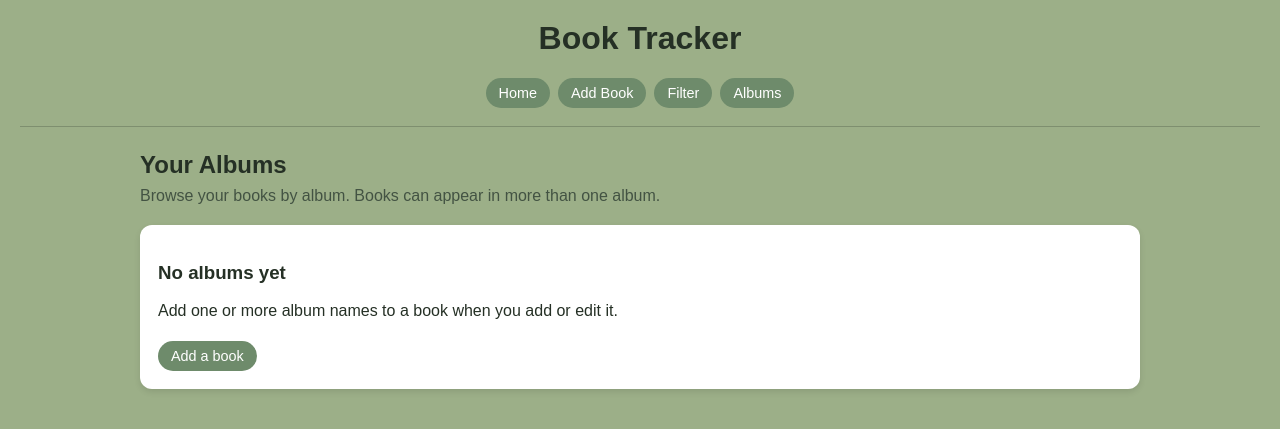
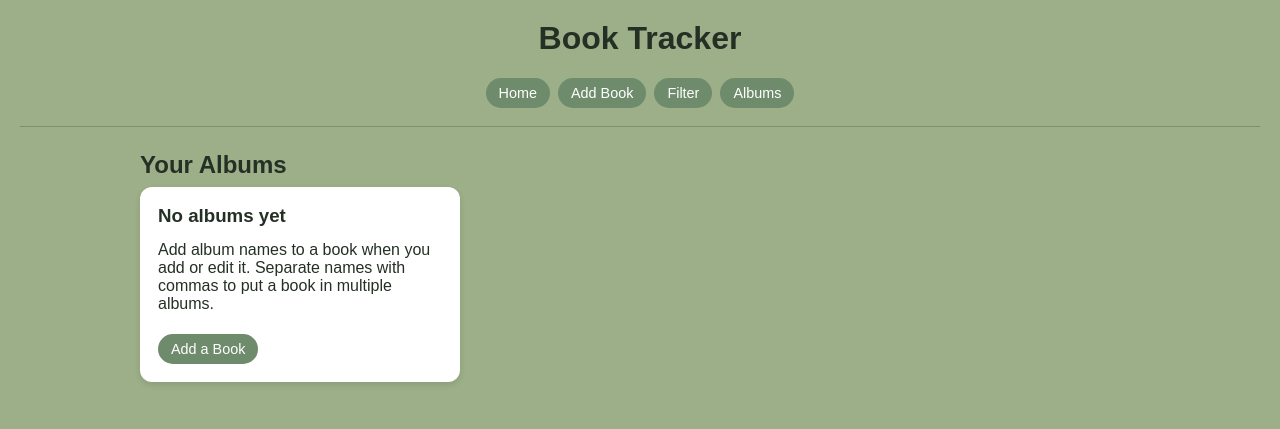
Before and after one commit to kelseymbird/booklist, a Flask app: page /albums in a window 1280 px wide. Shown: the top 429 px of the page. Run offline with Flask 3, Linux system fonts and the light colour scheme; data that the repository does not hold is empty.

Commit message:
Match_albums_page_to_shared_layout

```diff
--- a/static/style.css
+++ b/static/style.css
@@ -39,15 +39,13 @@ h2 {
     color: #435343;
 }
 
-.book-grid,
-.album-grid {
+.book-grid {
     display: grid;
     grid-template-columns: repeat(3, minmax(0, 1fr));
     gap: 20px;
 }
 
 .book-card,
-.album-card,
 .form-card,
 .empty-state {
     background-color: #fff;
@@ -66,8 +64,7 @@ h2 {
     margin: 6px 0;
 }
 
-.book-card h3,
-.album-card h3 {
+.book-card h3 {
     margin: 0 0 8px;
 }
 
--- a/templates/albums.html
+++ b/templates/albums.html
@@ -1,22 +1,28 @@
 {% extends "base.html" %}
 {% block content %}
+
 <h2>Your Albums</h2>
-<p class="page-intro">Browse your books by album. Books can appear in more than one album.</p>
 
-<div class="album-grid">
+<div class="book-grid">
 {% for album in albums %}
-    <a class="album-card" href="{{ url_for('album_detail', album_id=album.id) }}">
-        <span class="album-card-icon" aria-hidden="true">♫</span>
-        <h3>{{ album.name }}</h3>
-        <p>{{ album.book_count }} {{ "book" if album.book_count == 1 else "books" }}</p>
-        <span class="album-open">View album →</span>
-    </a>
+    <div class="book-card">
+        <div>
+            <h3>{{ album.name }}</h3>
+            <p>{{ album.book_count }} {{ "book" if album.book_count == 1 else "books" }}</p>
+        </div>
+        <div class="book-actions">
+            <a class="button" href="{{ url_for('album_detail', album_id=album.id) }}">Open Album</a>
+        </div>
+    </div>
 {% else %}
-    <div class="empty-state">
+    <div class="book-card">
         <h3>No albums yet</h3>
-        <p>Add one or more album names to a book when you add or edit it.</p>
-        <a class="button" href="{{ url_for('add_book') }}">Add a book</a>
+        <p>Add album names to a book when you add or edit it. Separate names with commas to put a book in multiple albums.</p>
+        <div class="book-actions">
+            <a class="button" href="{{ url_for('add_book') }}">Add a Book</a>
+        </div>
     </div>
 {% endfor %}
 </div>
+
 {% endblock %}
--- a/templates/base.html
+++ b/templates/base.html
@@ -12,7 +12,7 @@
         <a class="button" href="/">Home</a>
         <a class="button" href="/add">Add Book</a>
         <a class="button" href="/filter">Filter</a>
-        <a class="button" href="/albums">Albums</a>
+        <a class="button" href="{{ url_for('albums') }}">Albums</a>
     </nav>
     <hr>
     <main class="container">
```
Also changed, not shown: other parts of static/style.css (+2 -39 lines).
